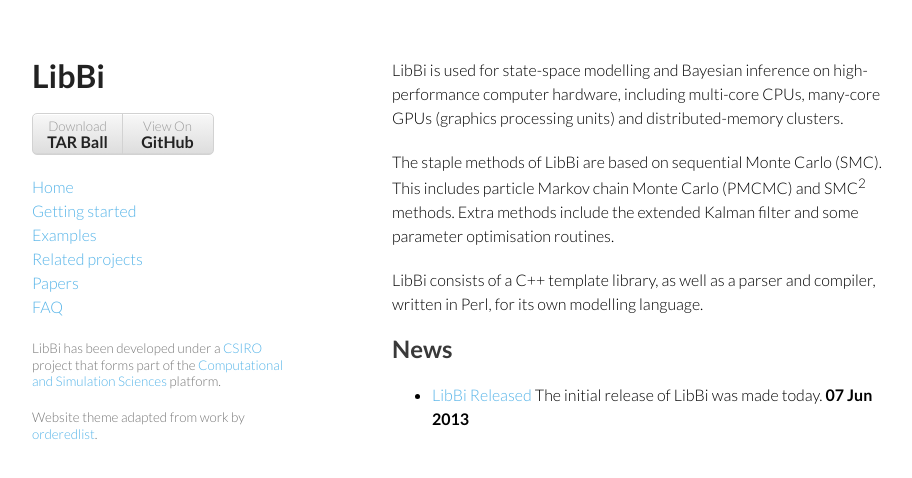
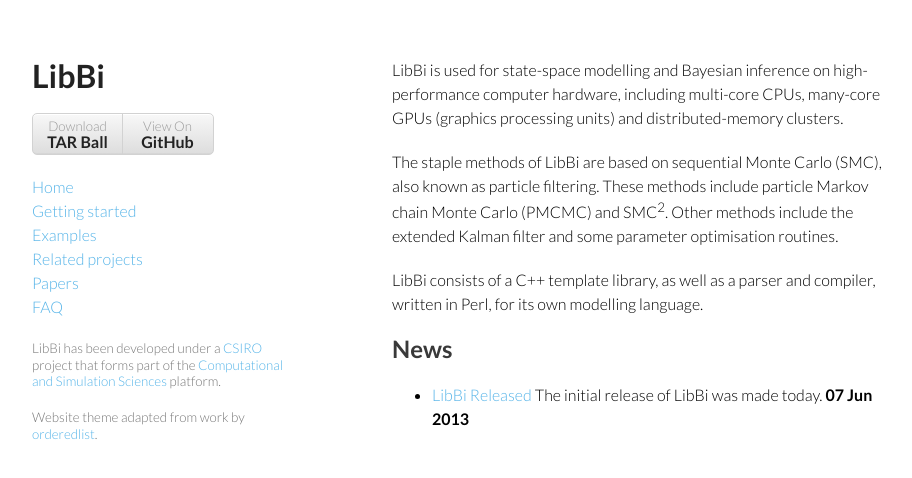
Before and after one commit to lawmurray/LibBi, a Jekyll site: the page built from 00-index.md, in a window 1280 px wide. Shown: the top 478 px of the page, without its empty margins (178-1090 px from the left). Built offline with Jekyll 4.4.1, drawn with Linux system fonts in a browser that asks for light colours.

Commit message:
Added 'particle filter' to description.

```diff
--- a/00-index.md
+++ b/00-index.md
@@ -9,10 +9,10 @@
 high-performance computer hardware, including multi-core CPUs, many-core
 GPUs (graphics processing units) and distributed-memory clusters.
 
-The staple methods of LibBi are based on sequential Monte Carlo (SMC). This
-includes particle Markov chain Monte Carlo (PMCMC) and SMC<sup>2</sup>
-methods. Extra methods include the extended Kalman filter and some parameter
-optimisation routines.
+The staple methods of LibBi are based on sequential Monte Carlo (SMC), also
+known as particle filtering. These methods include particle Markov chain Monte
+Carlo (PMCMC) and SMC<sup>2</sup>. Other methods include the extended Kalman
+filter and some parameter optimisation routines.
 
 LibBi consists of a C++ template library, as well as a parser and compiler,
 written in Perl, for its own modelling language.
```
